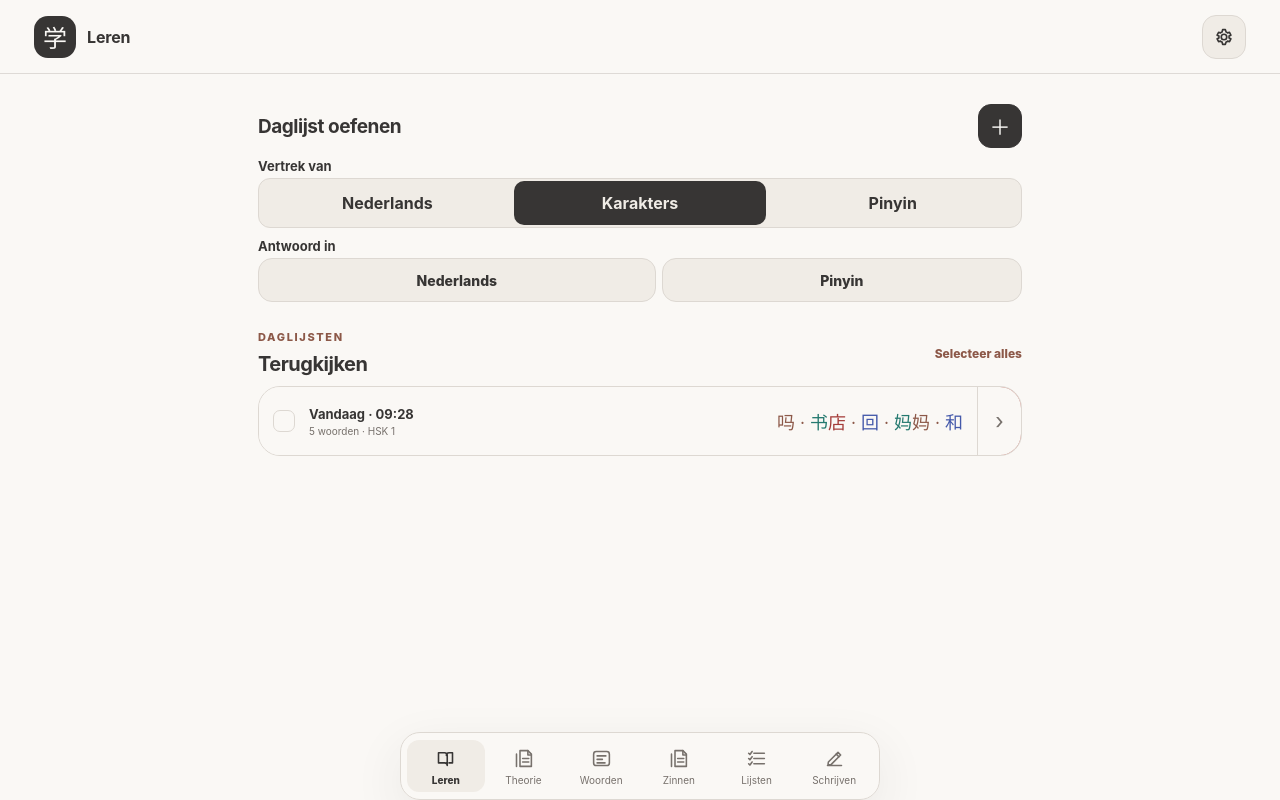
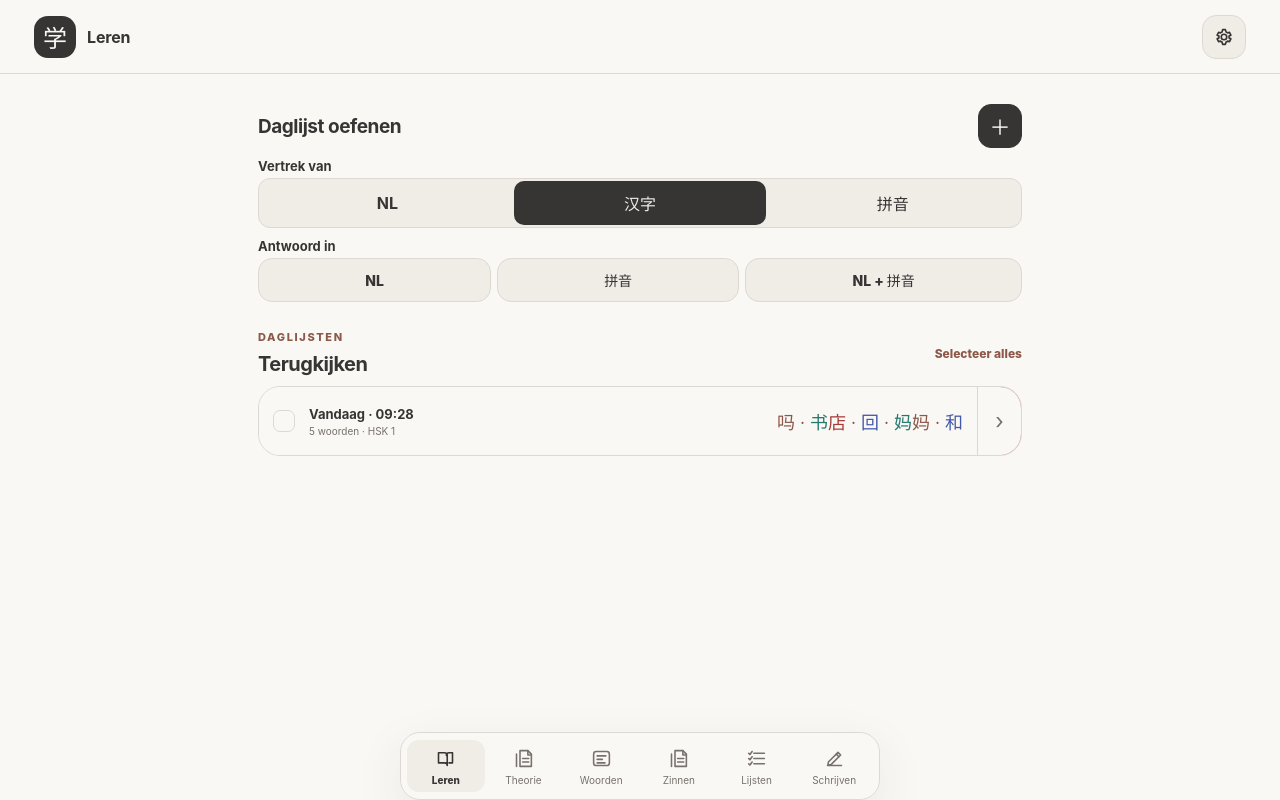
Before and after one commit to dmiddern/Chinees, a React (Vite) app: page / in a window 1280 px wide. Both pictures are taken after a click on the button "Nieuwe daglijst". Built offline with nearby package versions, Linux system fonts and the light colour scheme.

Commit message:
Bied alle negen oefenrichtingen aan met NL, 汉字 en 拼音

```diff
--- a/src/App.tsx
+++ b/src/App.tsx
@@ -1,6 +1,6 @@
 import { exerciseKey, writingIsAccepted, recordPracticeResult, sessionMistakes, saveLastMistakes, loadLastMistakes, type ResultReason, type PracticeResult } from "./lib/practiceResults";
 import { applyPinyinTone, applyPinyinUmlaut } from "./lib/pinyinInput";
-import { directions, directionLabels, promptValue, matchingPromptWords, checkPinyinAnswer, pinyinFeedback } from "./lib/practiceDirections";
+import { formLabels, isCombined, checkMeaning, directions, directionLabels, promptValue, matchingPromptWords, checkPinyinAnswer, pinyinFeedback } from "./lib/practiceDirections";
 import { useEffect, useMemo, useRef, useState } from "react";
 import { createPortal, flushSync } from "react-dom";
 import { wordsData } from "./data/words";
@@ -645,7 +645,6 @@ function PracticeDirectionButtons({
   onPracticeSelected?: () => void;
   selectedWordCount?: number;
 }) {
-  const sources = { nl: "Nederlands", zh: "Karakters", pinyin: "Pinyin" } as const;
   const [source, setSource] = useState(() => initialDirection.split("-")[0]);
   return (
     <div className="home-directions">
@@ -660,7 +659,7 @@ function PracticeDirectionButtons({
       </div>
       <fieldset>
         <legend>Vertrek van</legend>
-        <div className="source-options">{Object.entries(sources).map(([key, label]) => (
+        <div className="source-options">{Object.entries(formLabels).map(([key, label]) => (
           <button key={key} aria-pressed={source === key} onClick={() => setSource(key)}>{label}</button>
         ))}</div>
       </fieldset>
@@ -706,14 +705,19 @@ function Learn({
   }
   const [singlePinyin, setSinglePinyin] = useState("");
   const pending = session && session.pendingPinyin?.key === exerciseKey(session) ? session.pendingPinyin : undefined;
-  const combined = session?.queue[session.index]?.direction === "nl-pinyin-zh";
+  const direction = session?.queue[session.index]?.direction;
+  const combined = isCombined(direction);
+  const needsMeaning = direction === "zh-nl-pinyin" || direction === "pinyin-nl-zh";
+  const needsPinyin = direction?.endsWith("pinyin") || direction === "nl-pinyin-zh";
+  const needsWriting = direction?.endsWith("zh");
+  const meaningInput = pending?.meaning ?? "";
   const pinyinInput = combined ? pending?.input ?? "" : singlePinyin;
 
-  function saveCombinedDraft(input: string, writingMistakes = pending?.writingMistakes) {
+  function saveCombinedDraft(input: string, writingMistakes = pending?.writingMistakes, meaning = meaningInput) {
     if (!session) return;
     const answerWordId = pending?.answerWordId ?? session.queue[session.index].wordId;
     onSessionChange({ ...session, pendingPinyin: {
-      key: exerciseKey(session), input, answerWordId, writingMistakes,
+      key: exerciseKey(session), input, meaning, answerWordId, writingMistakes,
     } });
   }
 
@@ -740,17 +744,28 @@ function Learn({
   function recordOutcome(correct: boolean, reason: ResultReason, details: Pick<PracticeResult,"input" | "writingMistakes"> = {}) {
     if (!session) return session;
     const exercise = session.queue[session.index];
-    const target = combined && words.find(candidate => candidate.id === (pending?.answerWordId ?? exercise.wordId));
-    const pronunciationCorrect = Boolean(target && checkPinyinAnswer(pinyinInput, target, exercise.direction, words));
+    const promptWord = words.find(candidate => candidate.id === exercise.wordId);
+    const candidates = combined && promptWord ? matchingPromptWords(promptWord, exercise.direction, words) : [];
+    // The stroke quiz fixes the written word. With two text answers, accept any matching reading and meaning of the same word.
+    const choices = needsWriting ? [promptWord].filter((w): w is Word => !!w) : candidates;
+    const pronunciationMatches = (candidate: Word) => !needsPinyin || checkPinyinAnswer(pinyinInput, candidate, exercise.direction, [candidate]);
+    const target = choices.find(w => pronunciationMatches(w) && (!needsMeaning || checkMeaning(meaningInput, w)))
+      ?? choices.find(w => needsMeaning && checkMeaning(meaningInput, w)) ?? promptWord;
+    const pronunciationCorrect = !!target && pronunciationMatches(target);
+    const meaningCorrect = !!target && checkMeaning(meaningInput, target);
     const writingMistakes = details.writingMistakes ?? pending?.writingMistakes;
-    const combinedCorrect = reason === "combined" && pronunciationCorrect && writingIsAccepted(writingMistakes || []);
+    const writingCorrect = writingIsAccepted(writingMistakes || []);
+    const combinedCorrect = reason === "combined" && (!needsPinyin || pronunciationCorrect)
+      && (!needsWriting || writingCorrect) && (!needsMeaning || meaningCorrect);
     const updated = recordPracticeResult(session, combined ? combinedCorrect : correct, reason, combined ? {
-      ...details, writingMistakes, input: pinyinInput, pinyinCorrect: pinyinInput.trim() ? pronunciationCorrect : undefined, answerWordId: target ? target.id : exercise.wordId,
+      ...details, writingMistakes, input: pinyinInput, pinyinCorrect: needsPinyin && pinyinInput.trim() ? pronunciationCorrect : undefined,
+      meaning: needsMeaning ? meaningInput : undefined, meaningCorrect: needsMeaning ? meaningCorrect : undefined, answerWordId: target?.id,
     } : details);
     if (updated !== session) {
       if (combined) {
-        onRate(exercise.wordId, "pronunciation", pronunciationCorrect);
-        onRate(exercise.wordId, "writing", writingIsAccepted(writingMistakes || []), exercise.direction, combinedCorrect);
+        if (needsMeaning) onRate(exercise.wordId, "meaning", meaningCorrect);
+        if (needsPinyin) onRate(exercise.wordId, "pronunciation", pronunciationCorrect, needsWriting ? undefined : exercise.direction, combinedCorrect);
+        if (needsWriting) onRate(exercise.wordId, "writing", writingCorrect, exercise.direction, combinedCorrect);
       } else {
         onRate(exercise.wordId, exercise.skill, correct, exercise.direction);
       }
@@ -763,7 +778,6 @@ function Learn({
       if (!session || session.revealed || !detail || detail.key !== exerciseKey(session)) return;
       const count = [...(words.find(word => word.id === (pending?.answerWordId ?? session.queue[session.index]?.wordId))?.hanzi || "")].filter(char => /[\u3400-\u9fff]/.test(char)).length;
       if (!Array.isArray(detail.mistakes) || detail.mistakes.length !== count) return;
-      const combined = session.queue[session.index]?.direction === "nl-pinyin-zh";
       if (combined) {
         saveCombinedDraft(pinyinInput, detail.mistakes);
         return;
@@ -832,7 +846,7 @@ function Learn({
           <p>Ook woorden die je later juist had, blijven hier staan.</p>
           <ul className="session-mistake-words">{mistakes.wordIds.map(id => {
             const word = words.find(word => word.id === id);
-            const labels = { combined: "Pinyin of karakters opnieuw oefenen", pinyin: "Pinyin fout", writing: "Tekenfouten", revealed: "Antwoord getoond", skipped: "Overgeslagen" };
+            const labels = { combined: "Dubbel antwoord opnieuw oefenen", pinyin: "Pinyin fout", writing: "Tekenfouten", revealed: "Antwoord getoond", skipped: "Overgeslagen" };
             const reasons = [...new Set(mistakes.results.filter(result => result.wordId === id).map(result => labels[result.reason]))];
             return <li key={id}><strong>{word?.hanzi}</strong><span>{word?.pinyin} · {word?.meaningNl}</span><small>{reasons.join(" · ")}</small></li>;
           })}</ul>
@@ -854,7 +868,7 @@ function Learn({
     onSessionChange({
       ...activeSession,
       index: activeSession.index - 1,
-      revealed: activeSession.results?.[activeSession.index - 1]?.direction === "nl-pinyin-zh",
+      revealed: isCombined(activeSession.results?.[activeSession.index - 1]?.direction),
       promptMode: "character",
       ratings: {},
     });
@@ -942,14 +956,14 @@ function Learn({
             <>
               <p className="card-instruction">{directionLabels[exercise.direction]}</p>
               {exercise.direction.startsWith("zh-")
-                ? (session.promptMode === "character" ? <div key={exercise.direction} className="prompt-hanzi" data-tone-colors={exercise.direction === "zh-pinyin" ? "off" : undefined} style={hanziStyle}>{word.hanzi}</div> : <StrokeOrderPreview hanzi={word.hanzi} />)
+                ? (session.promptMode === "character" ? <div key={exercise.direction} className="prompt-hanzi" data-tone-colors={needsPinyin ? "off" : undefined} style={hanziStyle}>{word.hanzi}</div> : <StrokeOrderPreview hanzi={word.hanzi} />)
                 : <div className="prompt-meaning">{promptValue(word, exercise.direction)}</div>}
               {promptMatches.length > 1 && <p>Meerdere opgeslagen antwoorden passen bij deze opgave.</p>}
-              {(exercise.direction.endsWith("pinyin") || combined) && <form id="practice-answer-form" className="pinyin-answer-form" onSubmit={event => {
+              {(needsPinyin || needsMeaning) && <form id="practice-answer-form" className="pinyin-answer-form" onSubmit={event => {
                 event.preventDefault();
-                if (!pinyinInput.trim()) return;
+                if ((needsPinyin && !pinyinInput.trim()) || (needsMeaning && !meaningInput.trim())) return;
                 if (combined) {
-                  if (!pending?.writingMistakes) {
+                  if (needsWriting && !pending?.writingMistakes) {
                     pinyinInputRef.current?.blur();
                     return;
                   }
@@ -960,30 +974,40 @@ function Learn({
                 const updated = recordOutcome(checkPinyinAnswer(pinyinInput, word, exercise.direction, words), "pinyin", { input: pinyinInput });
                 if (updated) onSessionChange({ ...updated, revealed: true });
               }}>
-                {combined && <label htmlFor="pinyin-answer">Pinyin</label>}
+                {needsMeaning && <>
+                  <label htmlFor="meaning-answer">NL</label>
+                  <input id="meaning-answer" lang="nl" aria-label="Nederlandse betekenis" value={meaningInput}
+                    onChange={event => saveCombinedDraft(pinyinInput, pending?.writingMistakes, event.target.value)} autoComplete="off" />
+                </>}
+                {needsPinyin && <>
+                {combined && <label htmlFor="pinyin-answer">拼音</label>}
                 <input autoFocus={!combined} ref={pinyinInputRef} aria-label="Pinyinantwoord" id="pinyin-answer" value={pinyinInput} onChange={event => setPinyinInput(event.target.value)} autoComplete="off" autoCapitalize="none" spellCheck={false} />
                 <div className="pinyin-tone-toolbar" role="group" aria-label="Toon toepassen">
                   {["M5 12H23", "M7 19L21 5", "M5 7L14 21L23 7", "M7 5L21 19"].map((path, index) => <button key={index} type="button" aria-label={`Toon ${index + 1}`} title={`Toon ${index + 1}`} onMouseDown={event => event.preventDefault()} onClick={() => editPinyin(index + 1)}><svg className="pinyin-tone-icon" viewBox="0 0 28 28" fill="none" stroke="currentColor" strokeWidth="3.5" strokeLinecap="round" strokeLinejoin="round" aria-hidden="true"><path d={path} /></svg></button>)}
                   <button type="button" aria-label="Trema toepassen" title="Trema toepassen" onMouseDown={event => event.preventDefault()} onClick={() => editPinyin("ü")}><svg className="pinyin-tone-icon" viewBox="0 0 28 28" fill="currentColor" aria-hidden="true"><circle cx="8" cy="14" r="3.5" /><circle cx="20" cy="14" r="3.5" /></svg></button>
                   <button type="button" className="pinyin-neutral-button" aria-label="Neutrale toon" title="Toon verwijderen" onMouseDown={event => event.preventDefault()} onClick={() => editPinyin(5)}><svg className="pinyin-tone-icon" viewBox="0 0 28 28" fill="none" stroke="currentColor" strokeWidth="2.5" strokeLinecap="round" aria-hidden="true"><circle cx="14" cy="14" r="8" /><path d="M5 23L23 5" /></svg></button>
                 </div>
+                </>}
                 {!combined && <button className="button primary-button" type="submit" disabled={!pinyinInput.trim()}>Controleer antwoord</button>}
               </form>}
               {combined && <>
-                <div className="combined-writing" onPointerDown={() => pinyinInputRef.current?.blur()}>
-                  <strong>Karakters</strong>
+                {needsWriting && <div className="combined-writing" onPointerDown={() => pinyinInputRef.current?.blur()}>
+                  <strong>汉字</strong>
                   {pending?.writingMistakes
                     ? <p role="status">✓ Geschreven: {word.hanzi}</p>
                     : <div className="combined-writing-target" />}
-                </div>
+                </div>}
                 <button className="button primary-button" type="submit" form="practice-answer-form"
-                  disabled={!pinyinInput.trim() || !pending?.writingMistakes}>Controleer beide antwoorden</button>
+                  disabled={Boolean((needsPinyin && !pinyinInput.trim()) || (needsMeaning && !meaningInput.trim()) || (needsWriting && !pending?.writingMistakes))}>Controleer beide antwoorden</button>
               </>}
               <button className="button primary-button reveal-button" onClick={() => { const updated = recordOutcome(false, "revealed"); if (updated) onSessionChange({ ...updated, revealed: true }); }}>Toon het antwoord</button>
             </>
           ) : (
             <div className="answer-block">
-              {currentResult?.reason === "combined" && <p role="status">
+              {currentResult?.reason === "combined" && needsMeaning && <p role="status">
+                {currentResult.meaningCorrect ? "✓ NL correct" : `✕ NL: ${currentResult.meaning} · verwacht: ${word.meaningNl}`}
+              </p>}
+              {currentResult?.reason === "combined" && needsWriting && <p role="status">
                 {writingIsAccepted(currentResult.writingMistakes || []) ? "✓ Karakters correct" : "✕ Karakters opnieuw oefenen"}
               </p>}
               {currentResult?.reason === "writing" && <p role="status">{currentResult.correct ? "✓ Schrijfoefening geslaagd — maximaal één fout per karakter." : "✕ Nog oefenen — minstens één karakter had twee of meer fouten."}</p>}
--- a/src/lib/learningSession.ts
+++ b/src/lib/learningSession.ts
@@ -19,7 +19,7 @@ export interface LearningSession {
   wordIds: number[];
   queue: LearningExercise[];
   index: number;
-  pendingPinyin?: { key: string; input: string; writingMistakes?: number[]; answerWordId: number };
+  pendingPinyin?: { key: string; input: string; meaning?: string; writingMistakes?: number[]; answerWordId: number };
   revealed: boolean;
   promptMode: "character" | "strokes";
   ratings: Partial<Record<Skill, boolean>>;
--- a/src/lib/practiceDirections.ts
+++ b/src/lib/practiceDirections.ts
@@ -1,6 +1,23 @@
 import type { Direction, Skill, Word } from "../types";
-export const directions: Direction[] = ["zh-nl", "nl-zh", "zh-pinyin", "pinyin-zh", "nl-pinyin", "pinyin-nl", "nl-pinyin-zh"];
-export const directionLabels: Record<Direction, string> = { "zh-nl": "Karakters → Nederlands", "nl-zh": "Nederlands → Karakters", "zh-pinyin": "Karakters → Pinyin", "pinyin-zh": "Pinyin → Karakters", "nl-pinyin": "Nederlands → Pinyin", "pinyin-nl": "Pinyin → Nederlands", "nl-pinyin-zh": "Nederlands → Pinyin en karakters" };
+export const formLabels = { nl: "NL", zh: "汉字", pinyin: "拼音" } as const;
+export const directions: Direction[] = ["zh-nl", "nl-zh", "zh-pinyin", "pinyin-zh", "nl-pinyin", "pinyin-nl", "nl-pinyin-zh", "zh-nl-pinyin", "pinyin-nl-zh"];
+export const directionLabels: Record<Direction, string> = {
+  "zh-nl": "汉字 → NL", "nl-zh": "NL → 汉字",
+  "zh-pinyin": "汉字 → 拼音", "pinyin-zh": "拼音 → 汉字",
+  "nl-pinyin": "NL → 拼音", "pinyin-nl": "拼音 → NL",
+  "nl-pinyin-zh": "NL → 拼音 + 汉字", "zh-nl-pinyin": "汉字 → NL + 拼音",
+  "pinyin-nl-zh": "拼音 → NL + 汉字",
+};
+
+export function isCombined(direction?: Direction) {
+  return direction?.split("-").length === 3;
+}
+
+export function checkMeaning(input: string, word: Word): boolean {
+  const normalize = (value: string) => value.trim().toLocaleLowerCase("nl").replace(/\s+/g, " ");
+  const answer = normalize(input);
+  return !!answer && [word.meaningNl, ...word.meaningNl.split(/[;,]/)].some(value => normalize(value) === answer);
+}
 export const isDirection = (value: unknown): value is Direction => directions.includes(value as Direction);
 export function directionSkill(direction: Direction): Skill { return direction.endsWith("pinyin") ? "pronunciation" : direction.endsWith("zh") ? "writing" : "meaning"; }
 export function promptValue(word: Word, direction: Direction): string { return direction.startsWith("zh-") ? word.hanzi : direction.startsWith("pinyin-") ? word.pinyin : word.meaningNl; }
--- a/src/lib/practiceResults.ts
+++ b/src/lib/practiceResults.ts
@@ -8,6 +8,8 @@ export interface PracticeResult {
   correct: boolean;
   reason: ResultReason;
   input?: string;
+  meaning?: string;
+  meaningCorrect?: boolean;
   pinyinCorrect?: boolean;
   answerWordId?: number;
   writingMistakes?: number[];
@@ -25,7 +27,7 @@ export function exerciseKey(session: LearningSession): string {
 export function writingIsAccepted(mistakes: number[]): boolean {
   return mistakes.length > 0 && mistakes.every(count => Number.isInteger(count) && count >= 0 && count <= 1);
 }
-export function recordPracticeResult(session: LearningSession, correct: boolean, reason: ResultReason, details: Partial<Pick<PracticeResult, "input" | "writingMistakes" | "pinyinCorrect" | "answerWordId">> = {}): LearningSession {
+export function recordPracticeResult(session: LearningSession, correct: boolean, reason: ResultReason, details: Partial<Pick<PracticeResult, "input" | "meaning" | "meaningCorrect" | "writingMistakes" | "pinyinCorrect" | "answerWordId">> = {}): LearningSession {
   const exercise = session.queue[session.index];
   if (!exercise || session.results?.[session.index]) return session;
   return { ...session, results: { ...session.results, [session.index]: { wordId: exercise.wordId, direction: exercise.direction, correct, reason, ...details } } };
--- a/src/types.ts
+++ b/src/types.ts
@@ -1,7 +1,7 @@
 export type HskLevel = 1 | 2 | 3 | 4 | 5 | 6 | "7-9";
 export type Skill = "meaning" | "pronunciation" | "writing";
 export type LearningStatus = "new" | "learning" | "known";
-export type Direction = "zh-nl" | "nl-zh" | "zh-pinyin" | "pinyin-zh" | "nl-pinyin" | "pinyin-nl" | "nl-pinyin-zh";
+export type Direction = "zh-nl" | "nl-zh" | "zh-pinyin" | "pinyin-zh" | "nl-pinyin" | "pinyin-nl" | "nl-pinyin-zh" | "zh-nl-pinyin" | "pinyin-nl-zh";
 
 export interface Word {
   id: number;
```
